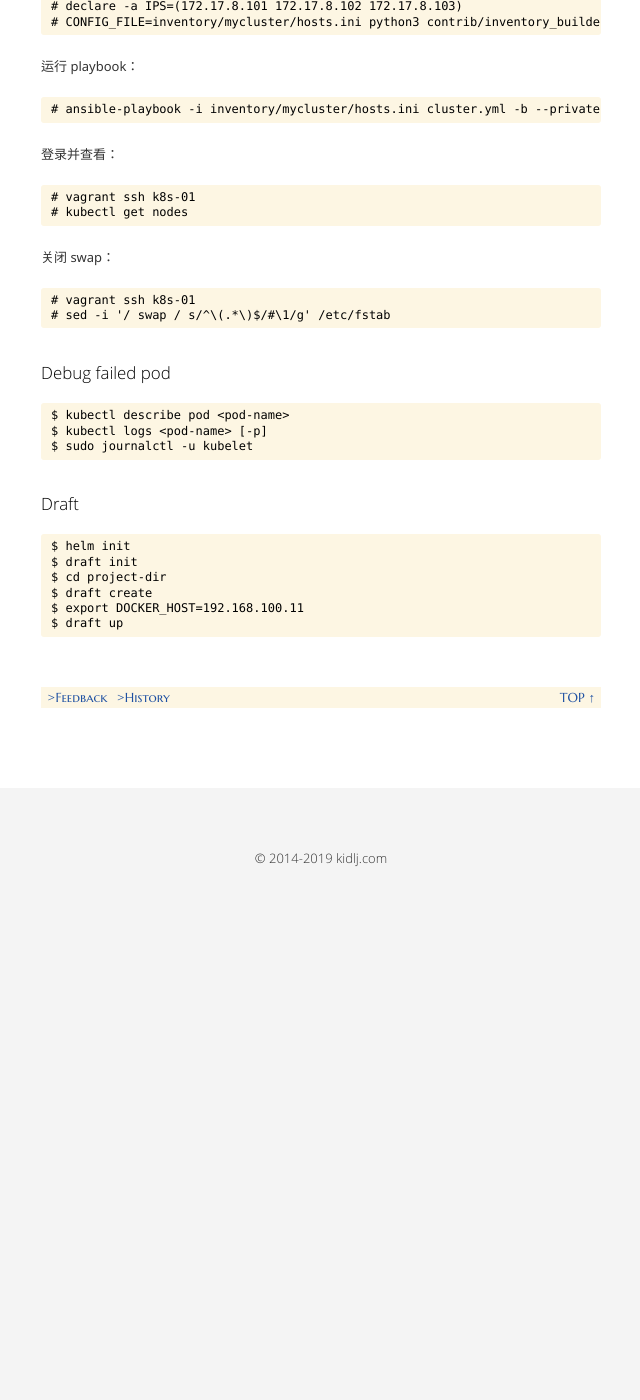
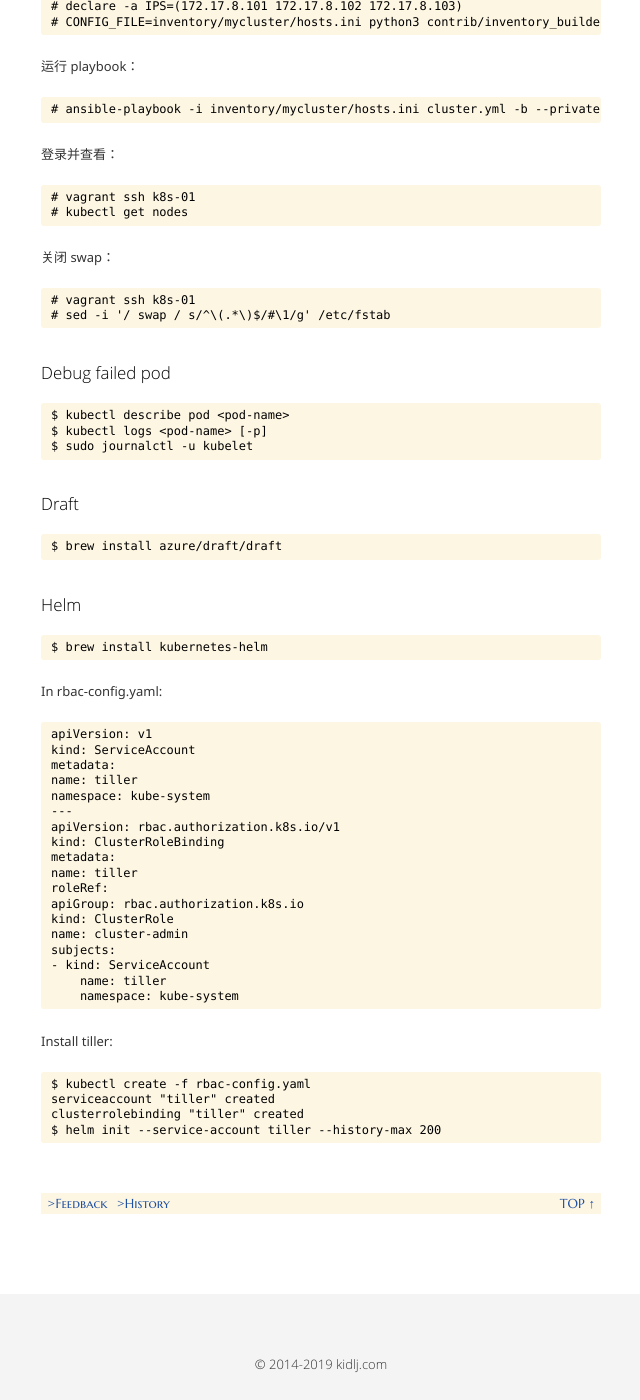
Before and after one commit to kidlj/awei, a Jekyll site: the page built from _wiki/kubernetes.md, in a window 1280 px wide and 1400 px high, scrolled down 733 px. Shown: the whole window, without its empty margins (319-959 px from the left). Built offline with Jekyll 4.4.1, drawn with Linux system fonts in a browser that asks for light colours; before the commit the page ends 1627 px from its top, so only the background shows below that.

Commit message:
add helm init doc

```diff
--- a/_wiki/kubernetes.md
+++ b/_wiki/kubernetes.md
@@ -50,9 +50,36 @@ kubespray
 
 ### Draft
 
-    $ helm init
-    $ draft init
-    $ cd project-dir
-    $ draft create
-    $ export DOCKER_HOST=192.168.100.11
-    $ draft up
+    $ brew install azure/draft/draft
+
+### Helm
+
+    $ brew install kubernetes-helm
+
+In rbac-config.yaml:
+
+    apiVersion: v1
+    kind: ServiceAccount
+    metadata:
+    name: tiller
+    namespace: kube-system
+    ---
+    apiVersion: rbac.authorization.k8s.io/v1
+    kind: ClusterRoleBinding
+    metadata:
+    name: tiller
+    roleRef:
+    apiGroup: rbac.authorization.k8s.io
+    kind: ClusterRole
+    name: cluster-admin
+    subjects:
+    - kind: ServiceAccount
+        name: tiller
+        namespace: kube-system
+
+Install tiller:
+
+    $ kubectl create -f rbac-config.yaml
+    serviceaccount "tiller" created
+    clusterrolebinding "tiller" created
+    $ helm init --service-account tiller --history-max 200
```
